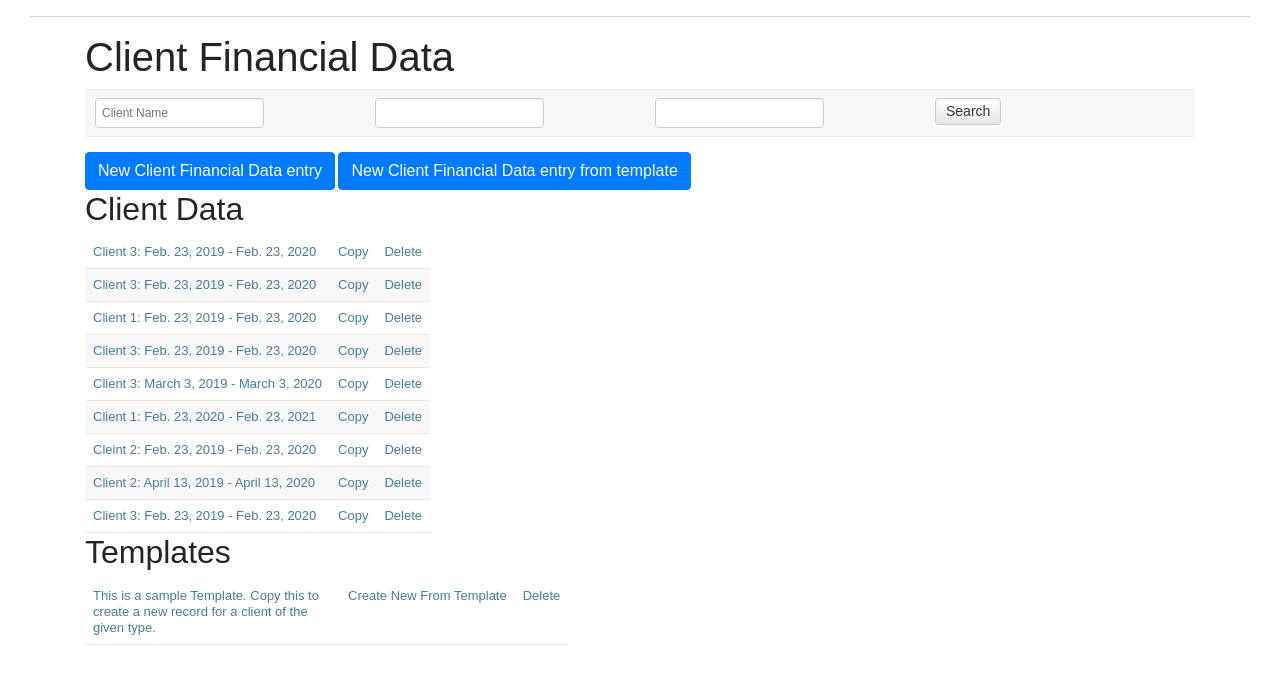
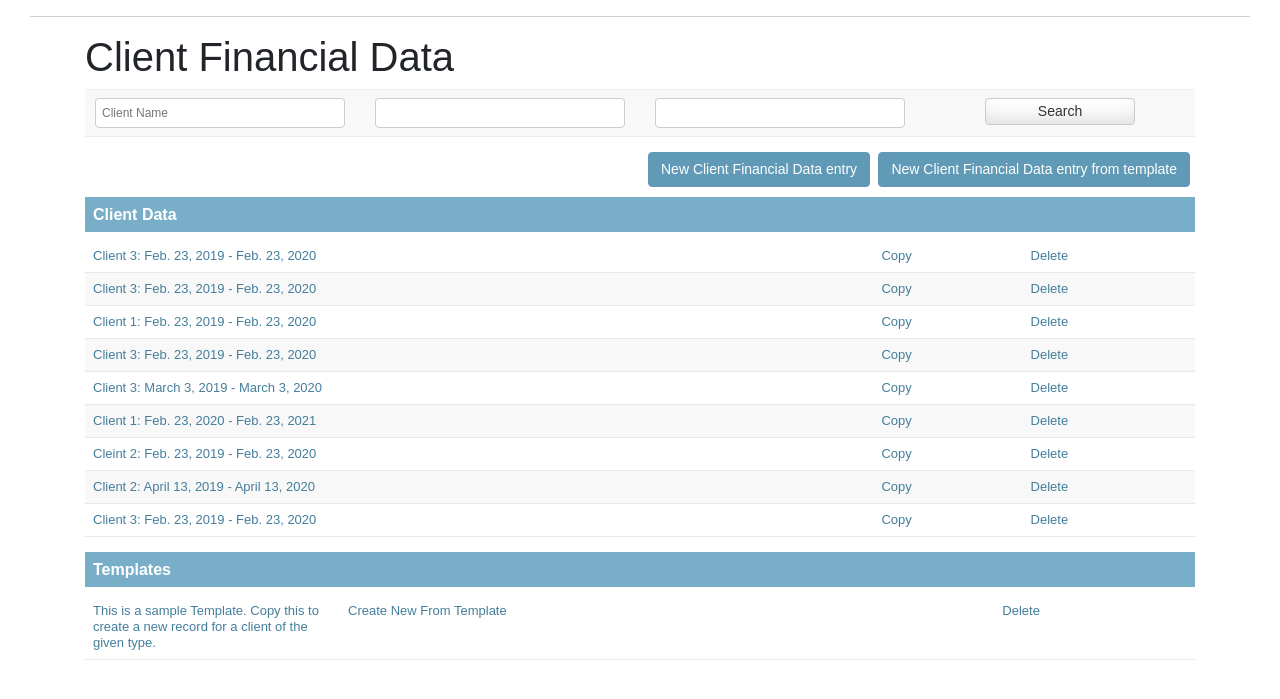
Before and after one commit to cs4p/remedy, a Django app: page / in a window 1280 px wide. Shown: the part 79-778 px from the top of the page. Run offline with Django 3.2, Linux system fonts and the light colour scheme; a user stored in the database is signed in; data comes from the database, SQL or seed files in the repository; parts of the project's set-up code (start-up, migrations or seed data) failed here and were passed over; some libraries are stand-ins or nearby versions.

Commit message:
Minor updates

```diff
--- a/cfd/static/style.css
+++ b/cfd/static/style.css
@@ -180,7 +180,46 @@ input.search-btn {
     font-size: 14px;
 }
 
-.modal-btn {
+.search-field-col {
+    text-align: center;
+}
+
+.search-field-col > input {
+    width: 100%;
+}
+
+.search-field-col > input[type="submit"] {
+    width: 60%;
+}
+
+.cfd-btn {
     background: #609ab6;
     border-color: #609ab6;
 }
+
+#new-button-container {
+    width: 100%;
+    text-align: right;
+}
+
+.new-form-btn {
+    font-size: 14px;
+    margin-right: 5px;
+    margin-bottom: 10px;
+}
+
+.cfd-list {
+    width: 100%;
+}
+
+.cfd-section {
+    margin-bottom: 15px;
+}
+
+.cfd-section > h2 {
+    background: #79aec8;
+    color: #fff;
+    padding: 8px;
+    font-size: 16px;
+    font-weight: bold;
+}
```
